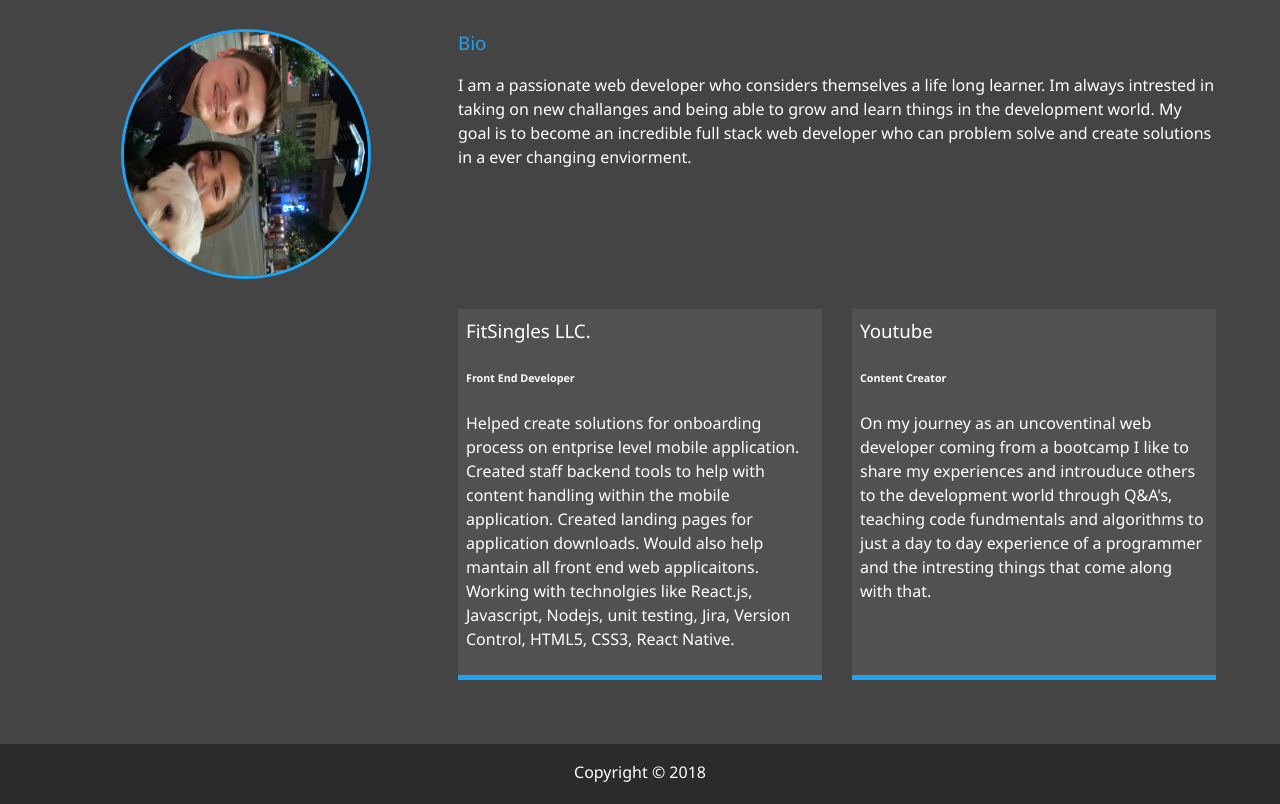
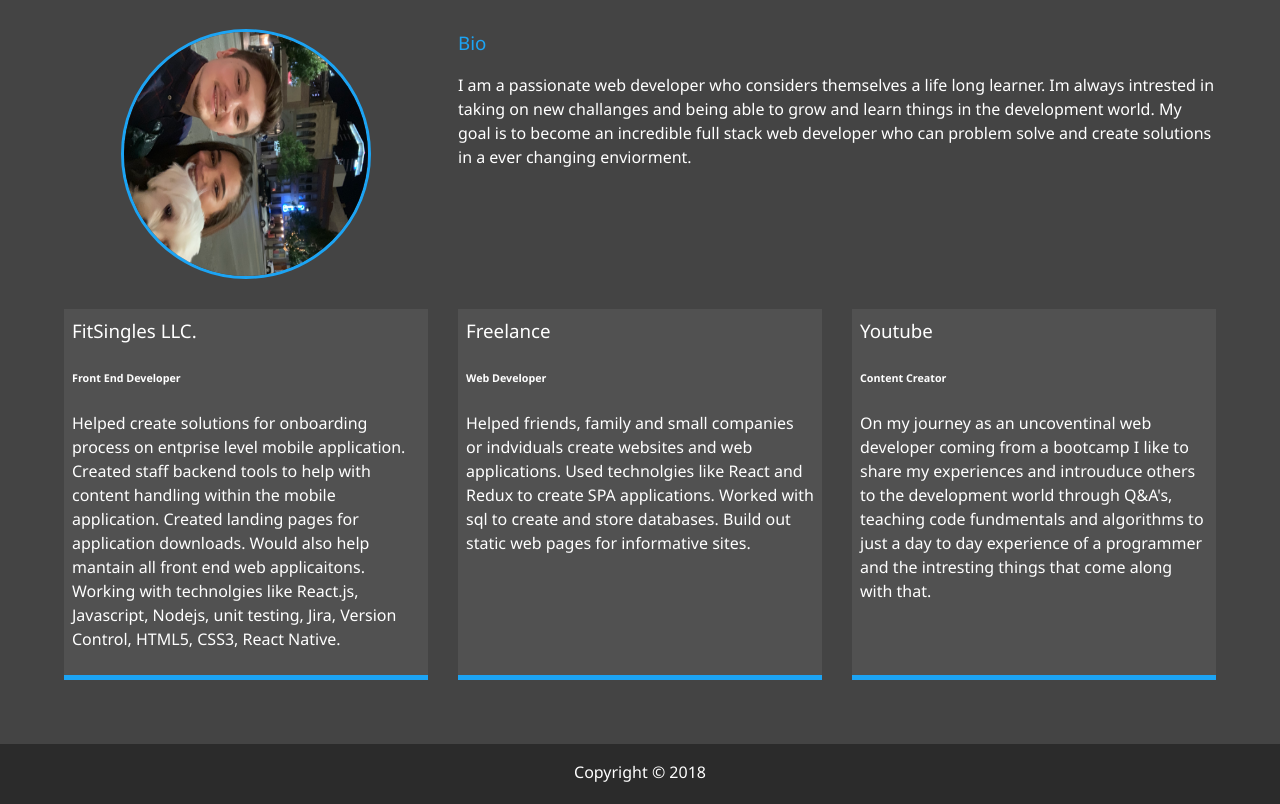
Before and after one commit to bradenschiller/bradenschiller.github.io, a plain HTML site: page about.html in a window 1280 px wide. Shown: the part 253-1057 px from the top of the page. Drawn offline with Linux system fonts and the light colour scheme.

Commit message:
added job description

```diff
--- a/about.html
+++ b/about.html
@@ -65,10 +65,15 @@
                     </p>
 
             </div>
-                <div class="job job-2">
+                <div class="job job-1">
                     <h3>FitSingles LLC.</h3>
                     <h6>Front End Developer</h6>
                     <p>Helped create solutions for onboarding process on entprise level mobile application. Created staff backend tools to help with content handling within the mobile application. Created landing pages for application downloads. Would also help mantain all front end web applicaitons. Working with technolgies like React.js, Javascript, Nodejs, unit testing, Jira, Version Control, HTML5, CSS3, React Native.</p>
+                </div>
+                <div class="job job-2">
+                    <h3>Freelance</h3>
+                    <h6>Web Developer</h6>
+                    <p>Helped friends, family and small companies or indviduals create websites and web applications. Used technolgies like React and Redux to create SPA applications. Worked with sql to create and store databases. Build out static web pages for informative sites.</p>
                 </div>
                 <div class="job job-3">
                     <h3>Youtube</h3>
```
